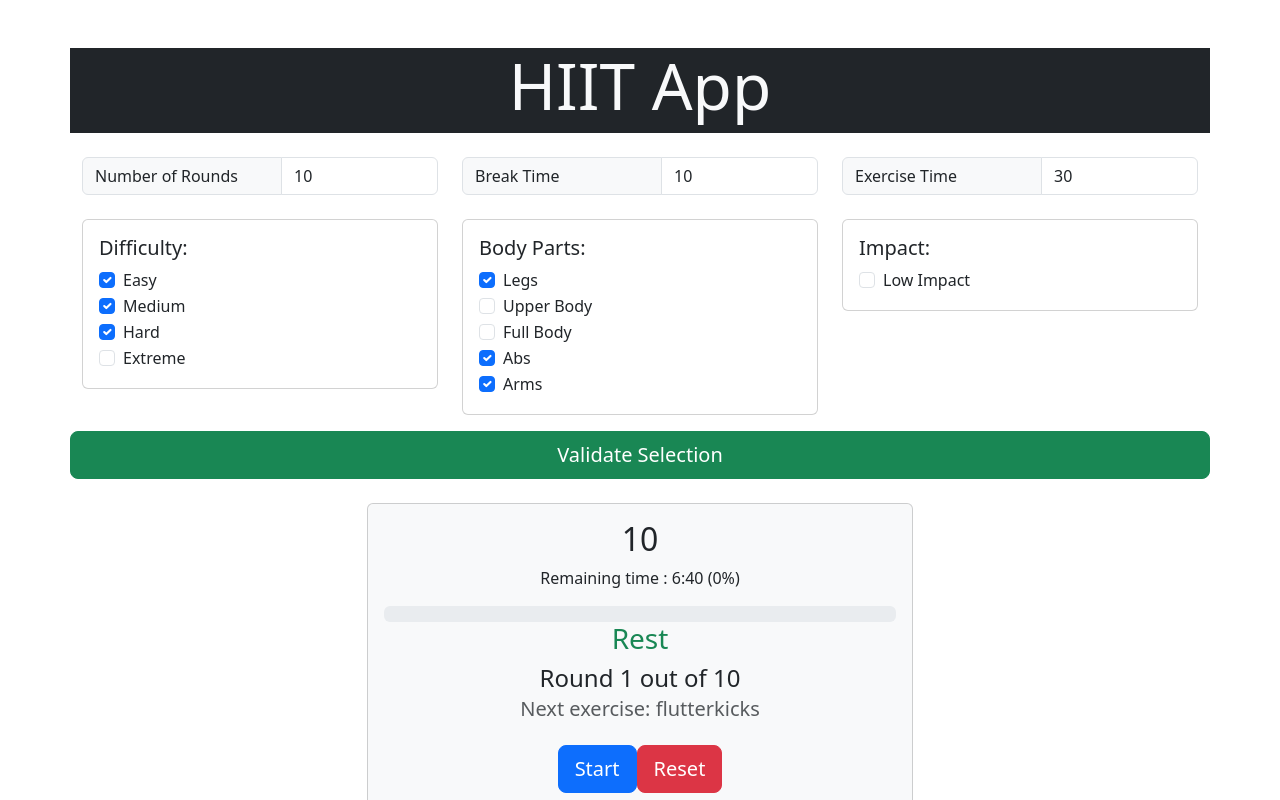
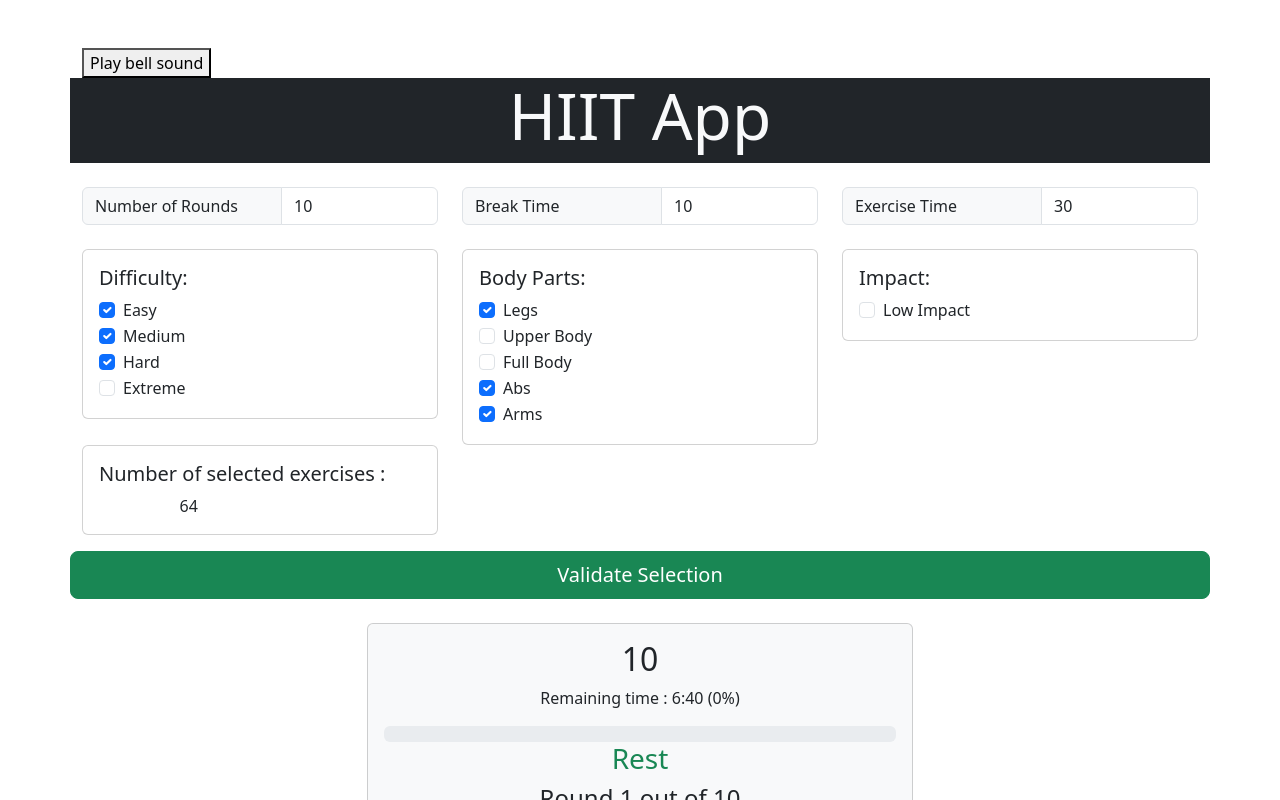
Before and after one commit to lekzag/hiitweb, a React (Create React App) app: page / in a window 1280 px wide. Shown: the top 800 px of the page. Built offline with nearby package versions, Linux system fonts and the light colour scheme.

Commit message:
add bell sound & number of filtered exercises

```diff
--- a/src/App.js
+++ b/src/App.js
@@ -23,6 +23,7 @@ const App = () => {
   const [userExerciseTime, setUserExerciseTime] = useState(30);
 
   const beepSoundRef = useRef();
+  const bellSoundRef = useRef();
 
   const [activeDifficulty, setActiveDifficulty] = useState({
     easy: true,
@@ -40,6 +41,8 @@ const App = () => {
     abs: true,
     arms: true
   });
+
+  const [filteredExercises, setFilteredExercises] = useState([]);
 
   const [isSelectionLocked, setIsSelectionLocked] = useState(false);
 
@@ -69,8 +72,9 @@ const App = () => {
     generateExercise();
   };
 
-// generate a random exercise
-const generateExercise = () => {
+  // Update filtered exercises whenever the active criteria change
+  useEffect(() => {
+    const updateFilteredExercises = () => {
       const filteredExercises = exerciseList.filter((exercise) => {
         const isDifficultyActive = activeDifficulty[exercise.difficulty];
         const isImpactActive = !activeImpact || !exercise.dynamic;
@@ -79,6 +83,15 @@ const generateExercise = () => {
         return isDifficultyActive && isImpactActive && isBodyPartActive;
       });
 
+      setFilteredExercises(filteredExercises);
+    };
+
+    updateFilteredExercises();
+  }, [activeDifficulty, activeImpact, activeBodyParts]);
+
+
+  // generate a random exercise
+  const generateExercise = () => {
     if (filteredExercises.length > 0) {
       const randomIndex = Math.floor(Math.random() * filteredExercises.length);
       setCurrentExercise(filteredExercises[randomIndex].name);
@@ -87,8 +100,6 @@ const generateExercise = () => {
     }
     console.log("Filtered exercises:", filteredExercises);
   };
-
-
 
 
   useEffect(() => {
@@ -129,9 +140,6 @@ const generateExercise = () => {
     }
   }, [isRunning, totalCountdown, totalTime]);
 
-
-
-
   // Updates when partCountdown reaches 0
   useEffect(() => {
 
@@ -148,7 +156,10 @@ const generateExercise = () => {
         }
       }
     }
-  }, [partCountdown, isBreakTime, userBreakTime, userRounds, currentRound, userExerciseTime]);
+    if (partCountdown === userExerciseTime && !isBreakTime) {
+      bellSoundRef.current.play();
+    }
+  }, [partCountdown, isBreakTime, userBreakTime, userRounds, currentRound, userExerciseTime, bellSoundRef]);
 
   useEffect(() => {
     if (!isWorkoutStarted) {
@@ -188,9 +199,15 @@ const generateExercise = () => {
   return (
     <div className="container mt-5">
 
-      <audio preload="auto" id="beepSound" ref={beepSoundRef} onPlay={() => console.log("Le son est joué !")} >
+      <audio preload="auto" id="beepSound" ref={beepSoundRef} onPlay={() => console.log("Le son beep est joué !")} >
         <source src="./sound/1942.mp3" type="audio/mp3" />
       </audio>
+
+      <audio preload="auto" id="bellSound" ref={bellSoundRef} onPlay={() => console.log("Le son bell est joué !")} >
+        <source src="./sound/bell.wav" type="audio/wav" />
+      </audio>
+
+      <button onClick={() => bellSoundRef.current.play()}>Play bell sound</button>
 
         <div className="row mb-4">
           <div className="col text-center bg-dark text-light">
@@ -364,6 +381,17 @@ const generateExercise = () => {
             </div>
           </div>
 
+          <div className="col-md-4">
+            <div className="card">
+              <div className="card-body">
+                <h5>Number of selected exercises :</h5>
+                <div className="col-md-6 mx-auto">
+                  {filteredExercises.length}
+                </div>
+              </div>
+            </div>
+          </div>
+
           {!isSelectionLocked && (
             <button
               onClick={handleValidateSelection}
```
Also changed, not shown: 2 other files (tests, documents, lock files or other folders). Lines whose indentation alone changed are shown as unchanged.
